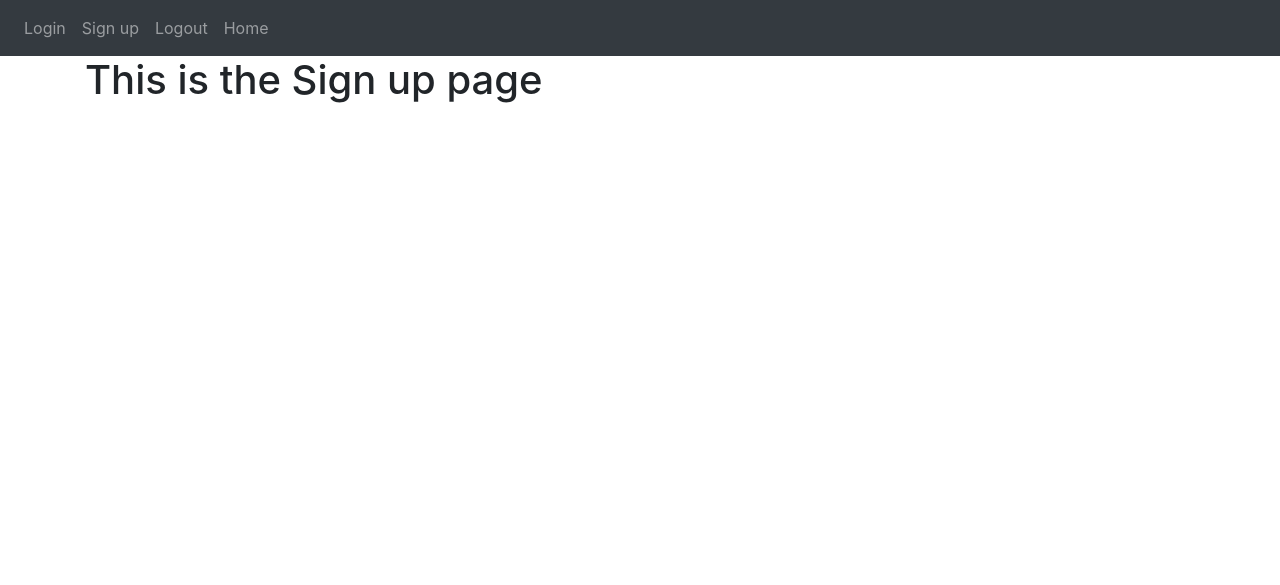
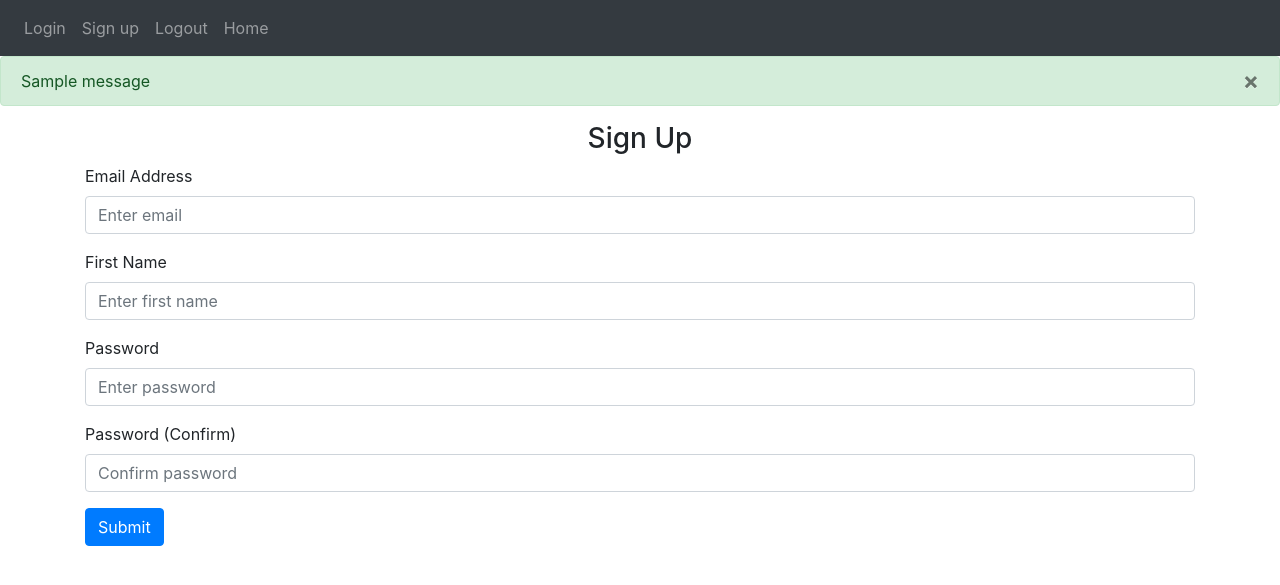
Before and after one commit to wverbeeck/PythonWebAppToDo, a Flask app: page /sign-up in a window 1280 px wide. Shown: the top 585 px of the page. Run offline with Flask 2, Linux system fonts and the light colour scheme; one stand-in notice (Sample message) is shown; some libraries are stand-ins or nearby versions.

Commit message:
forms ready

```diff
--- a/website/auth.py
+++ b/website/auth.py
@@ -1,9 +1,13 @@
-from flask import Blueprint, render_template
+from unicodedata import category
+from flask import Blueprint, render_template, request, flash
 
 auth = Blueprint('auth', __name__)
 
-@auth.route('/login')
+@auth.route('/login', methods=['GET', 'POST'])
 def login():
+    data = request.form
+    print(data)
+
     return render_template("login.html", boolean=True)
     #TODO: other examples: text="Testing", user="Wouter"
 
@@ -12,6 +16,25 @@ def login():
 def logout():
         return "<p>logout</p>"
 
-@auth.route('/sign-up')
+@auth.route('/sign-up', methods=['GET', 'POST'])
 def signup():
+    if request.method == 'POST':
+        email = request.form.get('email')
+        firstName = request.form.get('firstName')
+        password1 = request.form.get('password1')
+        password2 = request.form.get('password2')
+
+        if len(email) < 4:
+            flash('Email must be greater than 4 characters', category='error')
+
+        elif len(firstName) < 2:
+            flash('First Name must be greater than 1 character', category='error')
+        elif password1 != password2:
+            flash('Passwords don\'t match', category='error')
+        elif len(password1) < 7:
+            flash('Password must be at least 7 characters', category='error')
+        else:
+            #add user to database
+            flash('Account created!', category = 'success')
+
     return render_template("signup.html")
--- a/website/models.py
+++ b/website/models.py
@@ -0,0 +1 @@
+from . import db
--- a/website/templates/base.html
+++ b/website/templates/base.html
@@ -26,11 +26,33 @@
             <div class="navbar-nav">
                 <a class="nav-item nav-link" id="login" href="/login">Login</a>
                 <a class="nav-item nav-link" id="signUp" href="/sign-up">Sign up</a>
-                <a class="nav-item nav-link" id="Logout" href="/logout">Logout</a>
+                <a class="nav-item nav-link" id="logout" href="/logout">Logout</a>
                 <a class="nav-item nav-link" id="home" href="/">Home</a>
             </div>
         </div>
     </nav>
+
+      {% with messages = get_flashed_messages(with_categories=true) %}
+        {% if messages %}
+          {% for category, message in messages %}
+            {% if category == 'error' %}
+          <div class="alert alert-danger alter-dismissable fade show" role="alert">
+              {{ message }}
+              <button type="button" class="close" data-dismiss="alert">
+                <span aria-hidden="true">&times;</span>
+              </button>
+          </div>
+            {% else %}
+          <div class="alert alert-success alter-dismissable fade show" role="alert">
+            {{ message }}
+            <button type="button" class="close" data-dismiss="alert">
+              <span aria-hidden="true">&times;</span>
+            </button>
+        </div>
+          {% endif %}
+          {% endfor %}
+        {% endif %}
+      {% endwith %}
 
 
     <div class="container">
--- a/website/templates/signup.html
+++ b/website/templates/signup.html
@@ -1,7 +1,31 @@
 {% extends "base.html" %}
 {% block title %}Sign up{% endblock %}
 {% block content %}
-    <h1>
-        This is the Sign up page
-    </h1>
+
+<form method="POST">
+    <h3 align = "center">Sign Up</h3>
+    <div class = "form-group">
+        <label for="email">Email Address</label>
+        <input type="email" class="form-control" id="email" name="email" placeholder="Enter email">
+    </div>
+    <div class = "form-group">
+        <label for="firstName">First Name</label>
+        <input type="text" class="form-control" id="firstName" name="firstName" placeholder="Enter first name">
+    </div>
+    <div class = "form-group">
+        <label for="password1">Password</label>
+        <input type="password" class="form-control" id="password1" name="password1" placeholder="Enter password">
+    </div>
+    <div class = "form-group">
+        <label for="password2">Password (Confirm)</label>
+        <input type="password" class="form-control" id="password2" name="password2" placeholder="Confirm password">
+    </div>
+    <button type="submit" class="btn btn-primary">
+        Submit
+    </button>
+</form>
+
+
+
+
 {% endblock %}
```
Also changed, not shown: website/__init__.py (+8 -0 lines), website/templates/login.html (+22 -4 lines).
